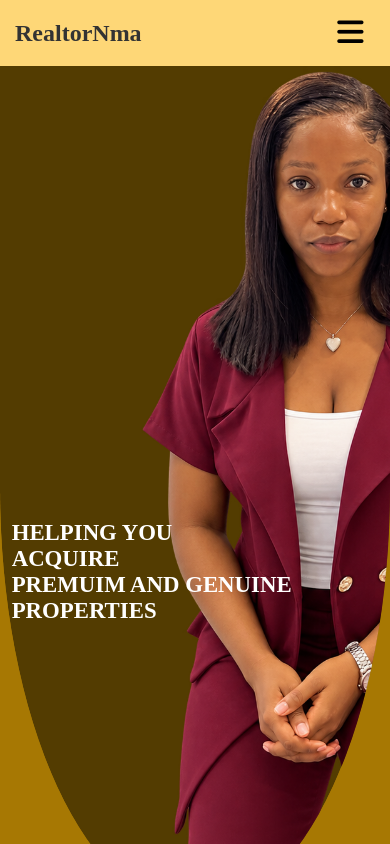
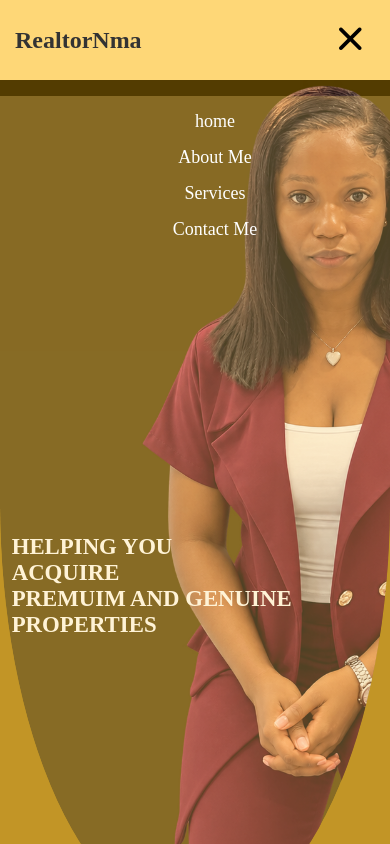
Before and after one commit to Deenmah1/Christain-Chidinma, a plain HTML site: page index.html in a window 390 px wide. Both pictures are taken after a click on the button 350 px from the left and 33 px from the top of the page. Shown: the top 844 px of the page. Drawn offline with Linux system fonts and the light colour scheme.

Commit message:
navbar CSS completed

```diff
--- a/index.html
+++ b/index.html
@@ -18,6 +18,7 @@
     <link rel="stylesheet" href="https://cdnjs.cloudflare.com/ajax/libs/font-awesome/7.3.1/css/all.min.css"
         integrity="sha512-QeR2VH+lsBE5LSAe1Q5EnTBbe7XTBubt8dG93Y7gidSgdMCr8nVqKcfKAMyN96SV8KDbZVTDXChatu5G2KQGzg=="
         crossorigin="anonymous" referrerpolicy="no-referrer">
+    <script src="scripts.js" defer></script>
 </head>
 
 <body>
@@ -89,7 +90,7 @@
                 Let’s Make Your Next Move Count. <br>
                 Discover the right property opportunities across Lagos and Port Harcourt.
             </p>
-            <button class="aboutPage_button"><a href="wa.me//2349049701136">Get In Touch</a></button>
+            <button class="aboutPage_button"><a href="https://wa.me//2349049701136">Get In Touch</a></button>
         </div>
     </section>
 
--- a/queries.css
+++ b/queries.css
@@ -150,7 +150,35 @@ nav .active{
   }
 
   .nav-menu {
+    position: fixed;
+    top: 80px;
+    left: 0;
+
+    width: 100%;
+    height: calc(100vh - 80px);
+
+    background-color: rgba(254, 215, 119, 0.3);
+
     display: none;
     flex-direction: column;
+    align-items: center;
+
+    padding: 15px;
+    gap: 15px;
+
+    z-index: 1001;
+  }
+
+  nav {
+    height: 80px;
+    display: flex;
+    justify-content: space-between;
+    align-items: center;
+    /* position: relative; */
+    z-index: 1000;
+  }
+
+  .Navlink a {
+    color: white;
   }
 }
--- a/scripts.js
+++ b/scripts.js
@@ -1,7 +1,7 @@
 document.addEventListener("DOMContentLoaded", () => {
     const hamBurger = document.querySelector('.burger');
     const navMenu = document.querySelector('.nav-menu');
-    let icon = document.querySelector('i');
+    const icon = hamBurger.querySelector('i');
 
     hamBurger.addEventListener('click', function() {
         navMenu.classList.toggle('active');
```
Lines whose indentation alone changed are shown as unchanged.
